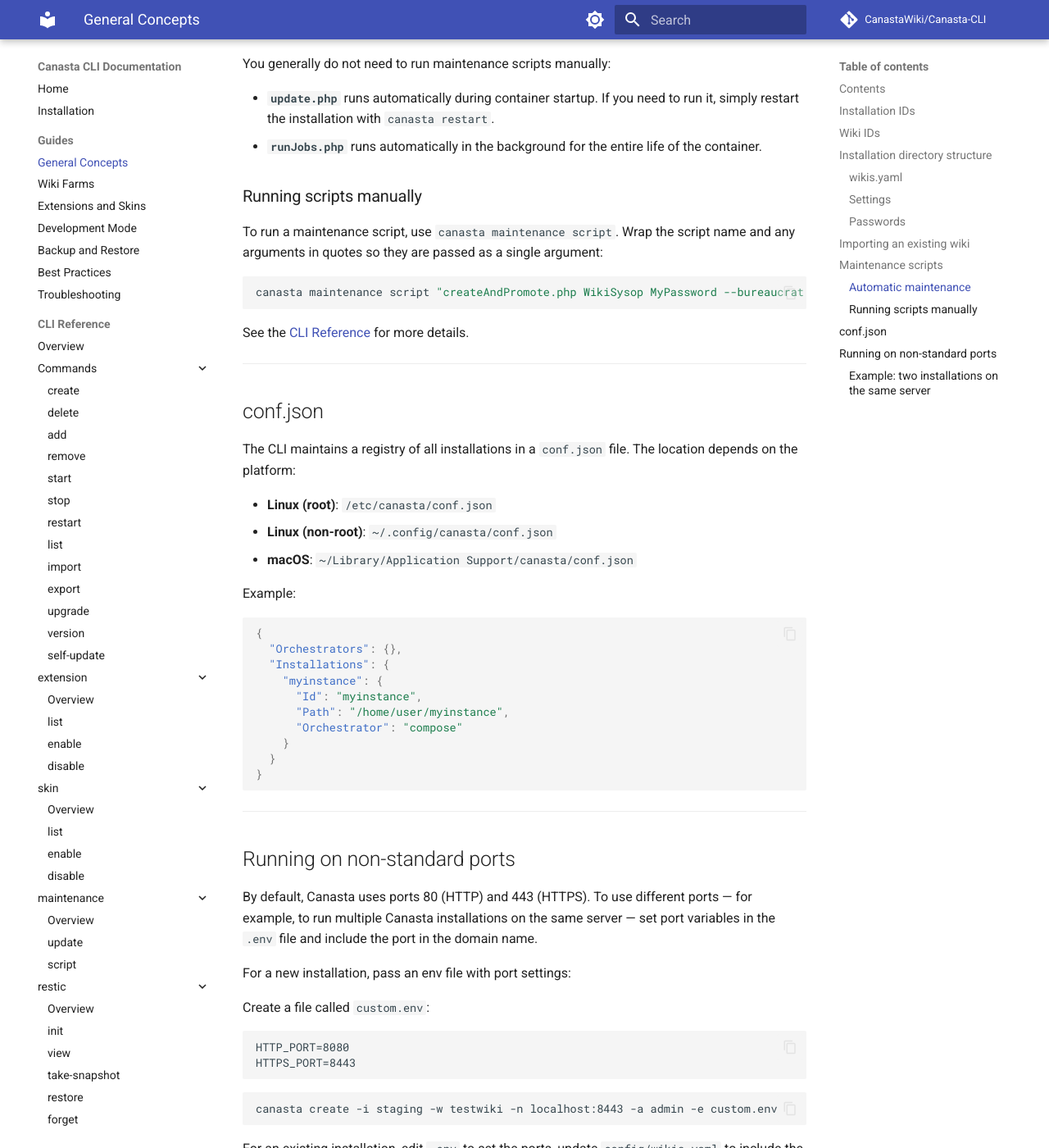
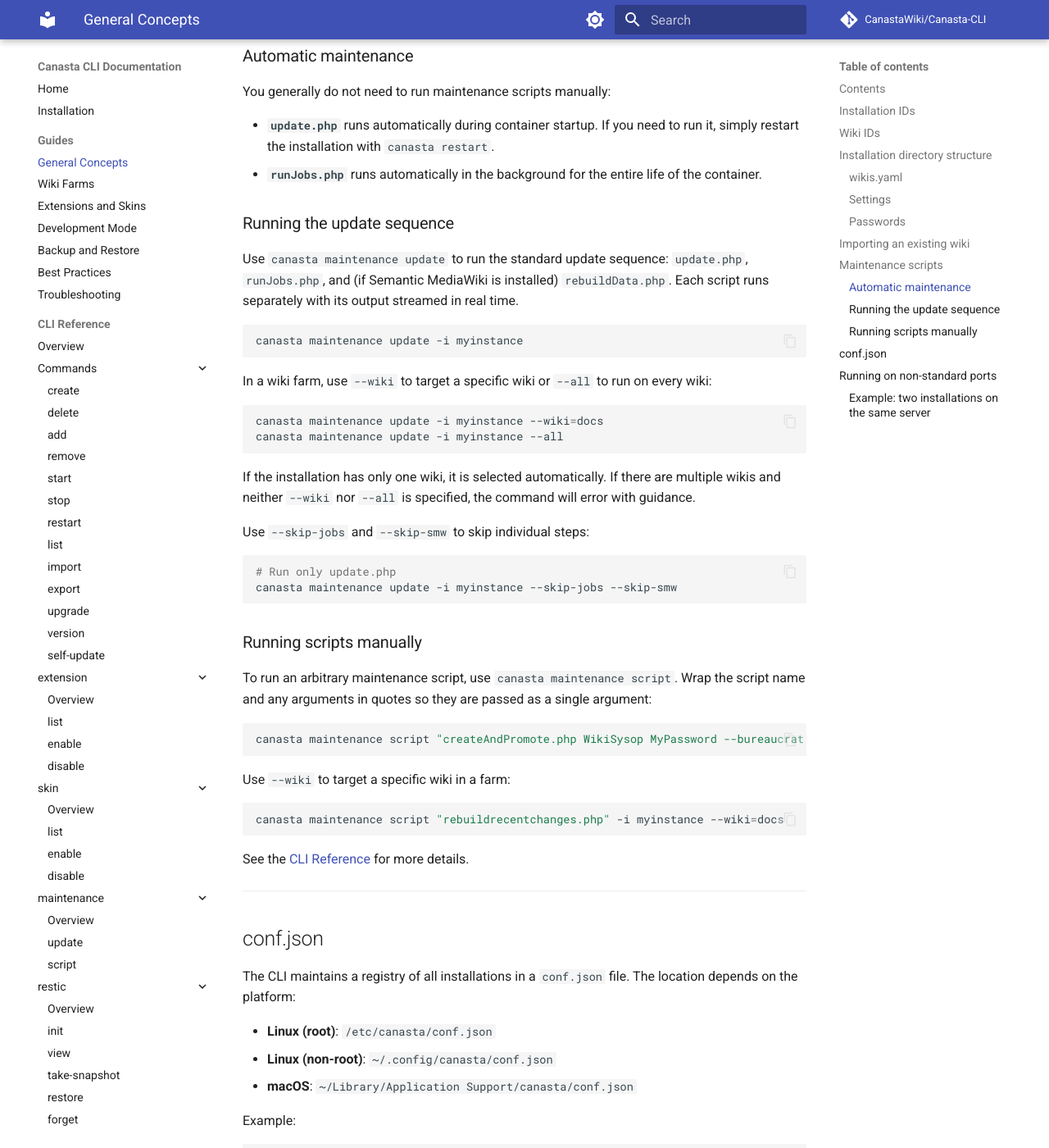
Before and after one commit to CanastaWiki/Canasta-CLI, an MkDocs documentation site: the page built from docs/guide/general-concepts.md, in a window 1280 px wide and 1400 px high, scrolled down 3802 px. Shown: the whole window at 82% size. Built offline with MkDocs 1.6.1 and Material for MkDocs 9.7.7, drawn with Linux system fonts in a browser that asks for light colours; comment, search, counter and statistics services are not loaded; some of the changed text lies outside the part shown.

Commit message:
Update maintenance scripts docs with wiki targeting and skip flags
Document the new --wiki, --all, --skip-jobs, and --skip-smw flags
for maintenance update, and the --wiki flag for maintenance script.
Add a new "Running the update sequence" subsection covering the
per-script execution and wiki farm behavior.

````diff
--- a/docs/guide/general-concepts.md
+++ b/docs/guide/general-concepts.md
@@ -10,6 +10,7 @@
 - [Importing an existing wiki](#importing-an-existing-wiki)
 - [Maintenance scripts](#maintenance-scripts)
   - [Automatic maintenance](#automatic-maintenance)
+  - [Running the update sequence](#running-the-update-sequence)
   - [Running scripts manually](#running-scripts-manually)
 - [conf.json](#confjson)
 - [Running on non-standard ports](#running-on-non-standard-ports)
@@ -160,12 +161,42 @@
 - **`update.php`** runs automatically during container startup. If you need to run it, simply restart the installation with `canasta restart`.
 - **`runJobs.php`** runs automatically in the background for the entire life of the container.
 
+### Running the update sequence
+
+Use `canasta maintenance update` to run the standard update sequence: `update.php`, `runJobs.php`, and (if Semantic MediaWiki is installed) `rebuildData.php`. Each script runs separately with its output streamed in real time.
+
+```bash
+canasta maintenance update -i myinstance
+```
+
+In a wiki farm, use `--wiki` to target a specific wiki or `--all` to run on every wiki:
+
+```bash
+canasta maintenance update -i myinstance --wiki=docs
+canasta maintenance update -i myinstance --all
+```
+
+If the installation has only one wiki, it is selected automatically. If there are multiple wikis and neither `--wiki` nor `--all` is specified, the command will error with guidance.
+
+Use `--skip-jobs` and `--skip-smw` to skip individual steps:
+
+```bash
+# Run only update.php
+canasta maintenance update -i myinstance --skip-jobs --skip-smw
+```
+
 ### Running scripts manually
 
-To run a maintenance script, use `canasta maintenance script`. Wrap the script name and any arguments in quotes so they are passed as a single argument:
+To run an arbitrary maintenance script, use `canasta maintenance script`. Wrap the script name and any arguments in quotes so they are passed as a single argument:
 
 ```bash
 canasta maintenance script "createAndPromote.php WikiSysop MyPassword --bureaucrat --sysop" -i myinstance
+```
+
+Use `--wiki` to target a specific wiki in a farm:
+
+```bash
+canasta maintenance script "rebuildrecentchanges.php" -i myinstance --wiki=docs
 ```
 
 See the [CLI Reference](../cli/canasta_maintenance.md) for more details.
````
